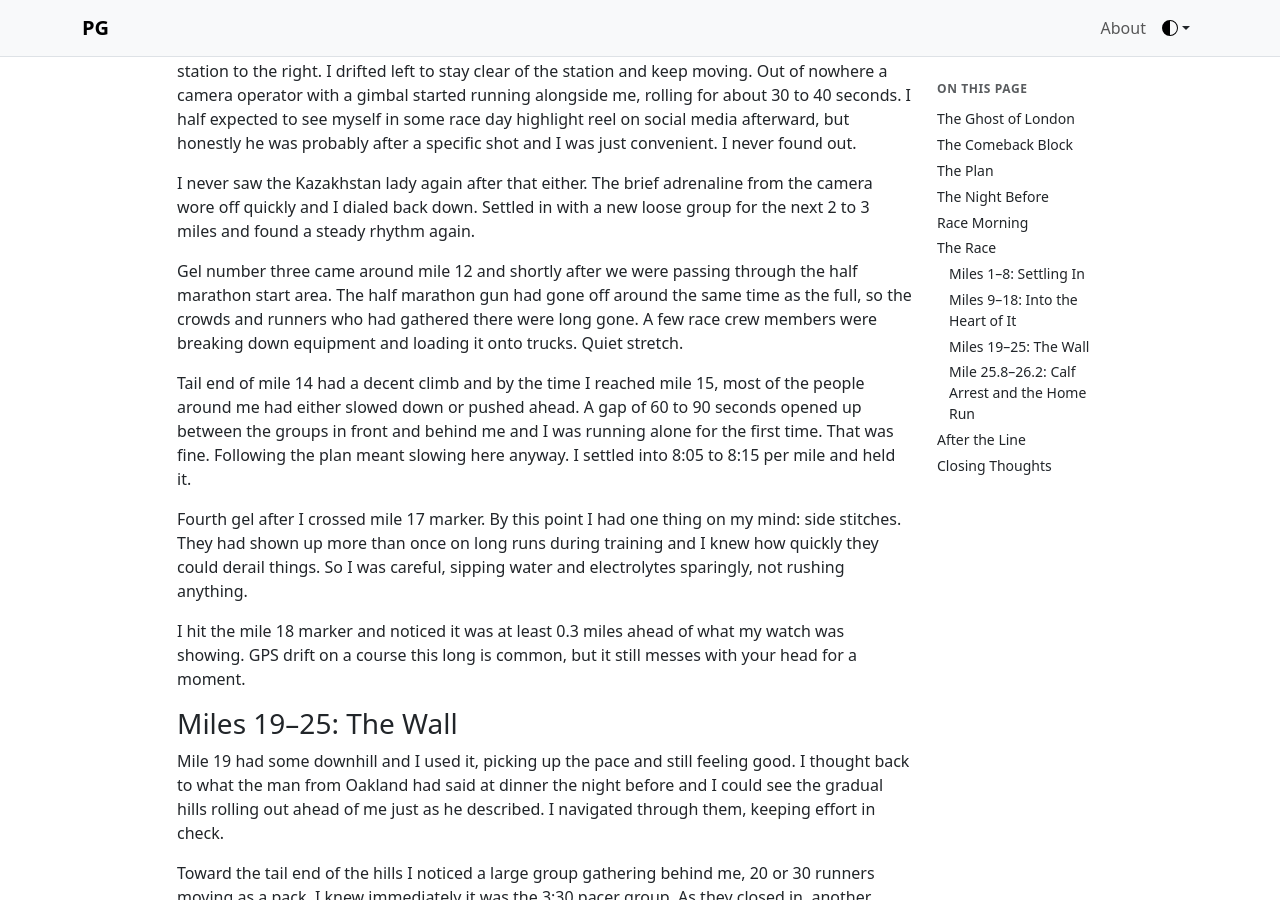
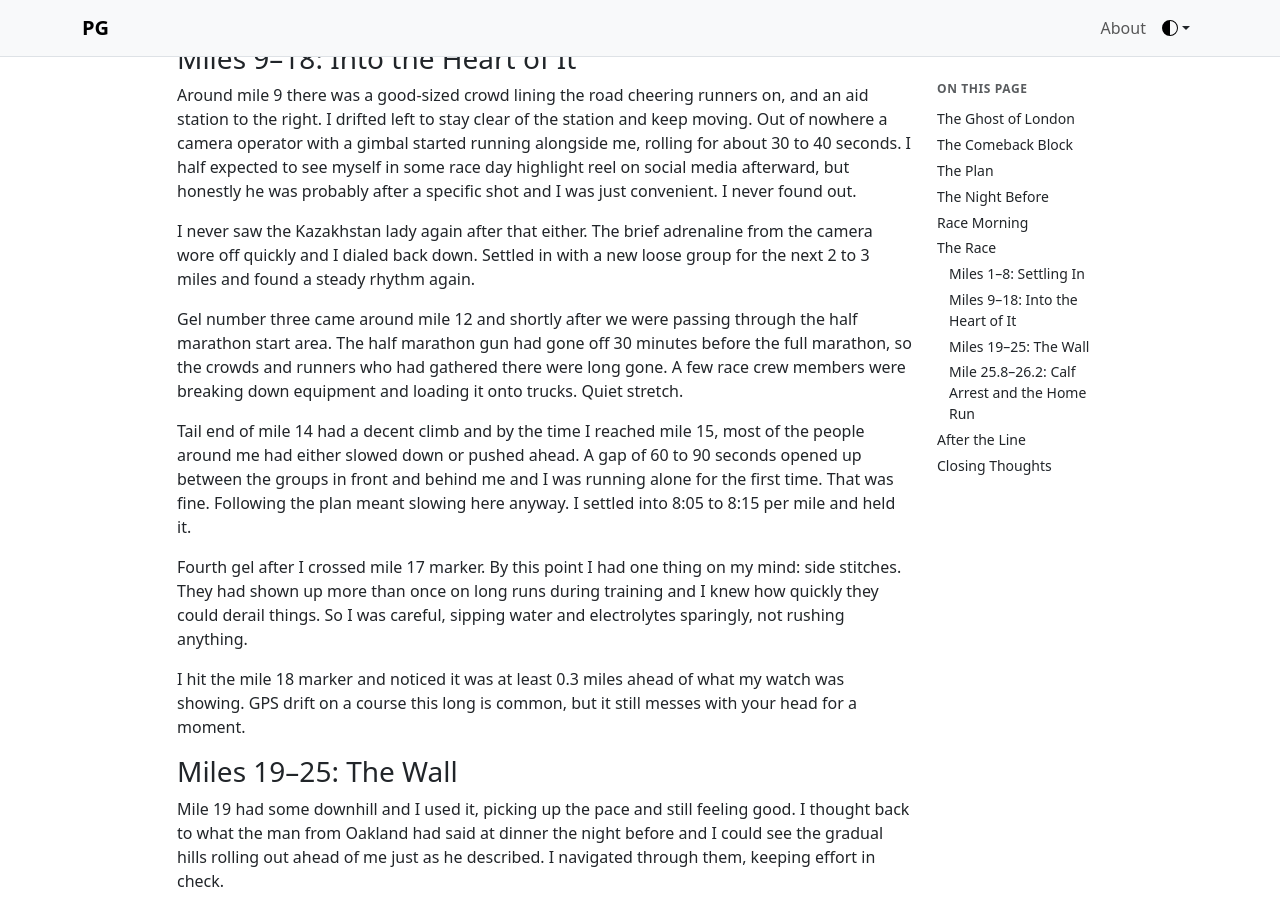
Before and after one commit to itsprdp/itsprdp.github.io, a Jekyll site: the page built from _posts/2026-03-14-napa-valley-marathon-2026.md, in a window 1280 px wide and 900 px high, scrolled down 7349 px. Built offline with Jekyll 4.4.1, drawn with Linux system fonts in a browser that asks for light colours; some of the changed text lies outside the part shown.

Commit message:
minor updates to nvm26 post

```diff
--- a/_posts/2026-03-14-napa-valley-marathon-2026.md
+++ b/_posts/2026-03-14-napa-valley-marathon-2026.md
@@ -128,7 +128,7 @@ Around mile 9 there was a good-sized crowd lining the road cheering runners on,
 
 I never saw the Kazakhstan lady again after that either. The brief adrenaline from the camera wore off quickly and I dialed back down. Settled in with a new loose group for the next 2 to 3 miles and found a steady rhythm again.
 
-Gel number three came around mile 12 and shortly after we were passing through the half marathon start area. The half marathon gun had gone off around the same time as the full, so the crowds and runners who had gathered there were long gone. A few race crew members were breaking down equipment and loading it onto trucks. Quiet stretch.
+Gel number three came around mile 12 and shortly after we were passing through the half marathon start area. The half marathon gun had gone off 30 minutes before the full marathon, so the crowds and runners who had gathered there were long gone. A few race crew members were breaking down equipment and loading it onto trucks. Quiet stretch.
 
 Tail end of mile 14 had a decent climb and by the time I reached mile 15, most of the people around me had either slowed down or pushed ahead. A gap of 60 to 90 seconds opened up between the groups in front and behind me and I was running alone for the first time. That was fine. Following the plan meant slowing here anyway. I settled into 8:05 to 8:15 per mile and held it.
 
```
Also changed, not shown: other parts of _posts/2026-03-14-napa-valley-marathon-2026.md (+1 -1 lines).
